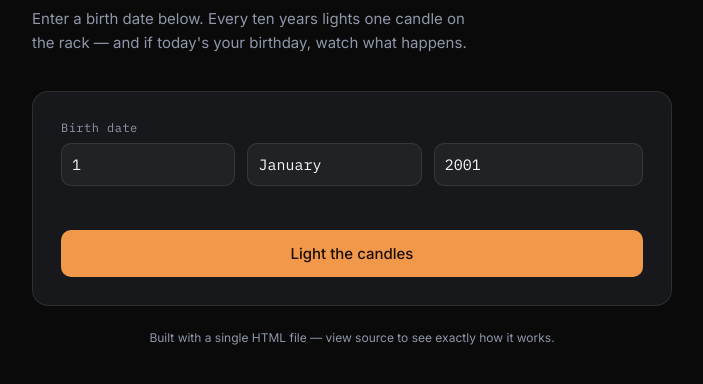
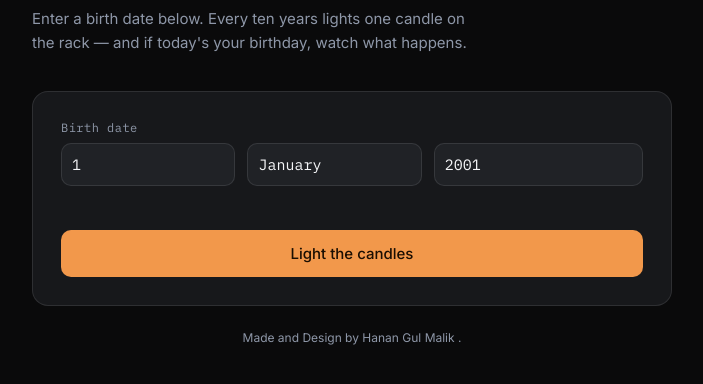
Before and after one commit to hanangulmalik/Age-Calculator, a plain HTML site: page index.html in a window 1280 px wide. Shown: the part 126-510 px from the top of the page, without its empty margins (288-991 px from the left). Drawn offline with Linux system fonts and the light colour scheme.

Commit message:
index.html

```diff
--- a/index.html
+++ b/index.html
@@ -291,7 +291,7 @@
     </div>
   </div>
 
-  <footer>Built with a single HTML file — view source to see exactly how it works.</footer>
+  <footer>Made and Design by Hanan Gul Malik .</footer>
 </div>
 
 <div id="balloonLayer"></div>
```
